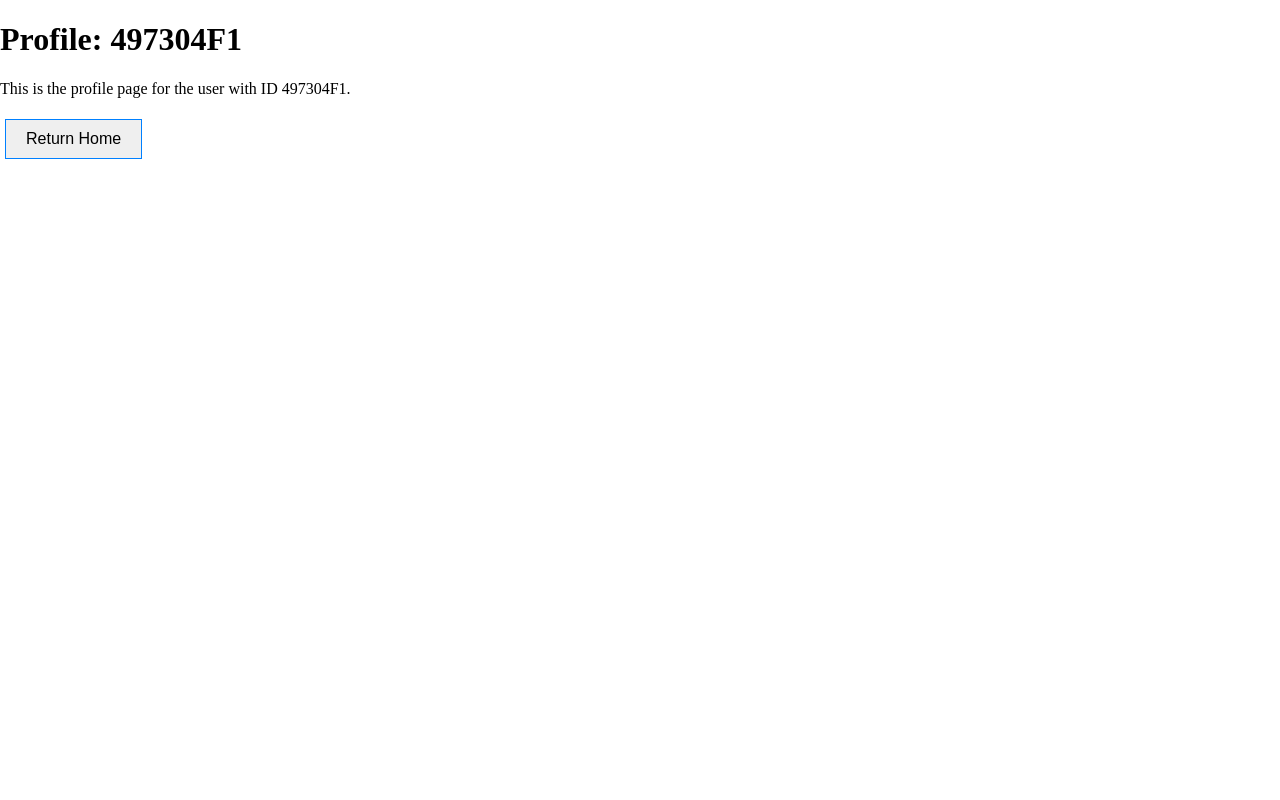
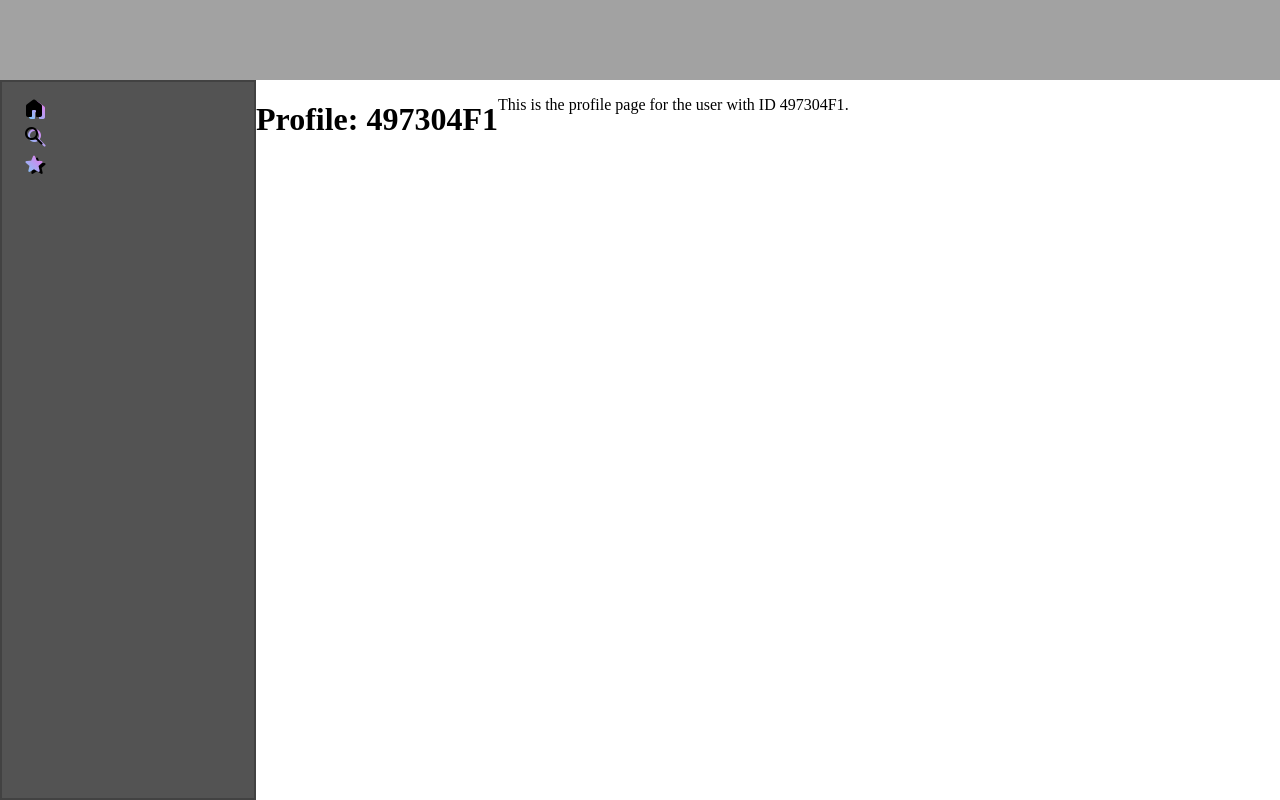
Before and after one commit to davisanderson11/Throughline, a React (Create React App) app: page / in a window 1280 px wide. Both pictures are taken after a click on the button "Go to a Random Profile". Built offline with nearby package versions, Linux system fonts and the light colour scheme.

Commit message:
feat: animations and button functionality

```diff
--- a/src/App.css
+++ b/src/App.css
@@ -44,7 +44,7 @@ button {
   gap:10px;
 }
 
-#main {
+.main {
   background-color: rgb(255, 255, 255);
   height:90vh;
   width:80%;
@@ -53,7 +53,7 @@ button {
   box-sizing:border-box;
 }
 
-#content {
+.content {
   display: flex;
   flex-direction: row;
   height: 90vh;
@@ -61,14 +61,14 @@ button {
 
 /* Icons & Animation */
 
-#icon-wrapper {
+.icon-wrapper {
   position: relative;
   display: inline-block;
   cursor: pointer; /* Trigger on hover */
 }
 
-#icon-shadow,
-#icon-main {
+.icon-shadow,
+.icon-main {
   position: absolute;
   top: 0;
   left: 0;
@@ -77,7 +77,7 @@ button {
     z-index 0s linear 0.4s; /* delay z-index to match transform duration */
 }
 
-#icon-shadow {
+.icon-shadow {
   transform: translate(3px, 2px);
   z-index: 0;
   color: rgba(0, 0, 0, 0);
@@ -87,21 +87,21 @@ button {
   -webkit-text-fill-color: transparent;
 }
 
-#icon-main {
+.icon-main {
   transform: translate(0, 0);
   z-index: 1;
   color: rgba(0, 0, 0, 1);
 }
 
 /* On hover, switch transforms and z-index */
-#icon-wrapper:hover #icon-shadow {
+.icon-wrapper.active .icon-shadow {
   transform: translate(0, 0);
   z-index: 1;
   transition-delay: 0s;
 }
 
-#icon-wrapper:hover #icon-main {
-  transform: translate(4px, 4px);
+.icon-wrapper.active .icon-main {
+  transform: translate(3px, 2px);
   z-index: 0;
   transition-delay: 0s;
 }
--- a/src/pages/Home.js
+++ b/src/pages/Home.js
@@ -1,9 +1,11 @@
 // src/pages/Home.js
 import React from 'react';
 import { useNavigate } from 'react-router-dom';
+import { useState } from 'react';
 
 function Home() {
   const navigate = useNavigate();
+  const [activeIcon, setActiveIcon] = useState('home');
 
   // Generates a random 8-character hexadecimal string.
   const generateRandomHex = () => {
@@ -21,34 +23,44 @@ function Home() {
   };
 
   return (
-    <div id = "home-root">
-      <div class = "header">
+    <div id="home-root">
+      <div class="header">
       </div>
-      <div id = "content">
-        <div class = "sidebar">
-          <div id = "home-button">
-            <div id = "icon-wrapper">
-              <div id = "icon-main">
+      <div class="content">
+        <div class="sidebar">
+          <div id="home-button" onClick={() => setActiveIcon('home')}>
+            <div className={`icon-wrapper ${activeIcon === 'home' ? 'active' : ''}`}>
+              <div class="icon-main">
                 <span class="material-symbols-rounded">home</span>
               </div>
-              <div id = "icon-shadow">
+              <div class="icon-shadow">
                 <span class="material-symbols-rounded">home</span>
               </div>
             </div>
           </div>
-          <div id = "search-button">
-            <div id = "icon-wrapper">
-              <div id = "icon-main">
+          <div id="search-button" onClick={() => setActiveIcon('search')}>
+            <div className={`icon-wrapper ${activeIcon === 'search' ? 'active' : ''}`}>
+              <div class="icon-main">
                 <span class="material-symbols-rounded">search</span>
               </div>
-              <div id = "icon-shadow">
+              <div class="icon-shadow">
                 <span class="material-symbols-rounded">search</span>
               </div>
             </div>
           </div>
+          <div id="test-button" onClick={() => {setActiveIcon('test'); setTimeout(() => {navigateToProfile();}, 400);}}>
+            <div className={`icon-wrapper ${activeIcon === 'test' ? 'active' : ''}`}>
+              <div class="icon-main">
+                <span class="material-symbols-rounded">star</span>
+              </div>
+              <div class="icon-shadow">
+                <span class="material-symbols-rounded">star</span>
+              </div>
+            </div>
+          </div>
         </div>
-        <div id = "main">
-          <div id = "random-temp">
+        <div class="main">
+          <div id="random-temp">
             <button onClick={navigateToProfile}>Go to a Random Profile</button>
           </div>
         </div>
--- a/src/pages/Profile.js
+++ b/src/pages/Profile.js
@@ -1,20 +1,59 @@
 // src/pages/Profile.js
 import React from 'react';
 import { useParams, useNavigate } from 'react-router-dom';
+import { useState } from 'react';
 
 function Profile() {
   const { uuid } = useParams();
   const navigate = useNavigate();
+  const [activeIcon, setActiveIcon] = useState('test');
 
   const goHome = () => {
     navigate('/');
   };
 
   return (
-    <div>
-      <h1>Profile: {uuid}</h1>
-      <p>This is the profile page for the user with ID {uuid}.</p>
-      <button onClick={goHome}>Return Home</button>
+    <div id="profile-root">
+      <div class="header">
+      </div>
+      <div class="content">
+        <div class="sidebar">
+          <div id="home-button" onClick={() => {setActiveIcon('home'); setTimeout(() => {goHome();}, 400);}}>
+            <div className={`icon-wrapper ${activeIcon === 'home' ? 'active' : ''}`}>
+              <div class="icon-main">
+                <span class="material-symbols-rounded">home</span>
+              </div>
+              <div class="icon-shadow">
+                <span class="material-symbols-rounded">home</span>
+              </div>
+            </div>
+          </div>
+          <div id="search-button" onClick={() => setActiveIcon('search')}>
+            <div className={`icon-wrapper ${activeIcon === 'search' ? 'active' : ''}`}>
+              <div class="icon-main">
+                <span class="material-symbols-rounded">search</span>
+              </div>
+              <div class="icon-shadow">
+                <span class="material-symbols-rounded">search</span>
+              </div>
+            </div>
+          </div>
+          <div id="test-button" onClick={() => setActiveIcon('test')}>
+            <div className={`icon-wrapper ${activeIcon === 'test' ? 'active' : ''}`}>
+              <div class="icon-main">
+                <span class="material-symbols-rounded">star</span>
+              </div>
+              <div class="icon-shadow">
+                <span class="material-symbols-rounded">star</span>
+              </div>
+            </div>
+          </div>
+        </div>
+        <div class="main">
+          <h1>Profile: {uuid}</h1>
+          <p>This is the profile page for the user with ID {uuid}.</p>
+        </div>
+      </div>
     </div>
   );
 }
```
Also changed, not shown: src/components/Sidebar.js (added).
